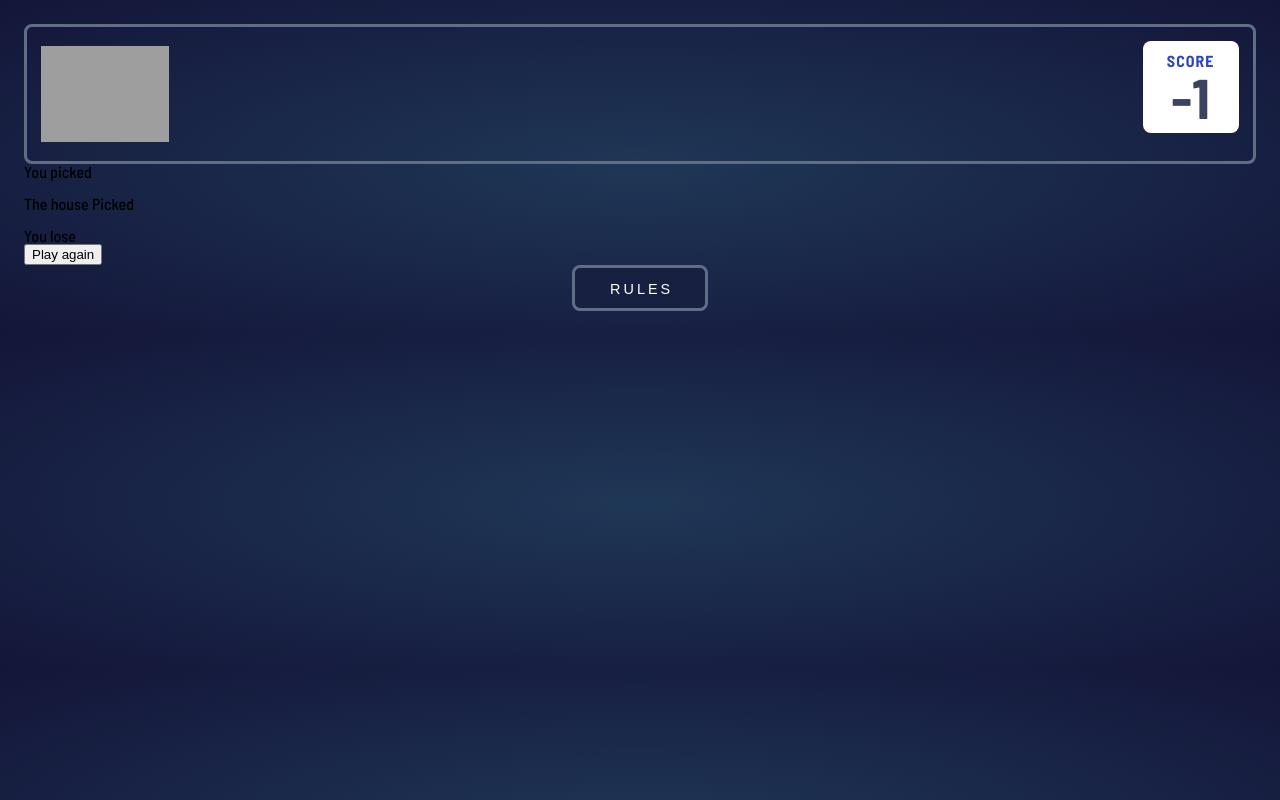
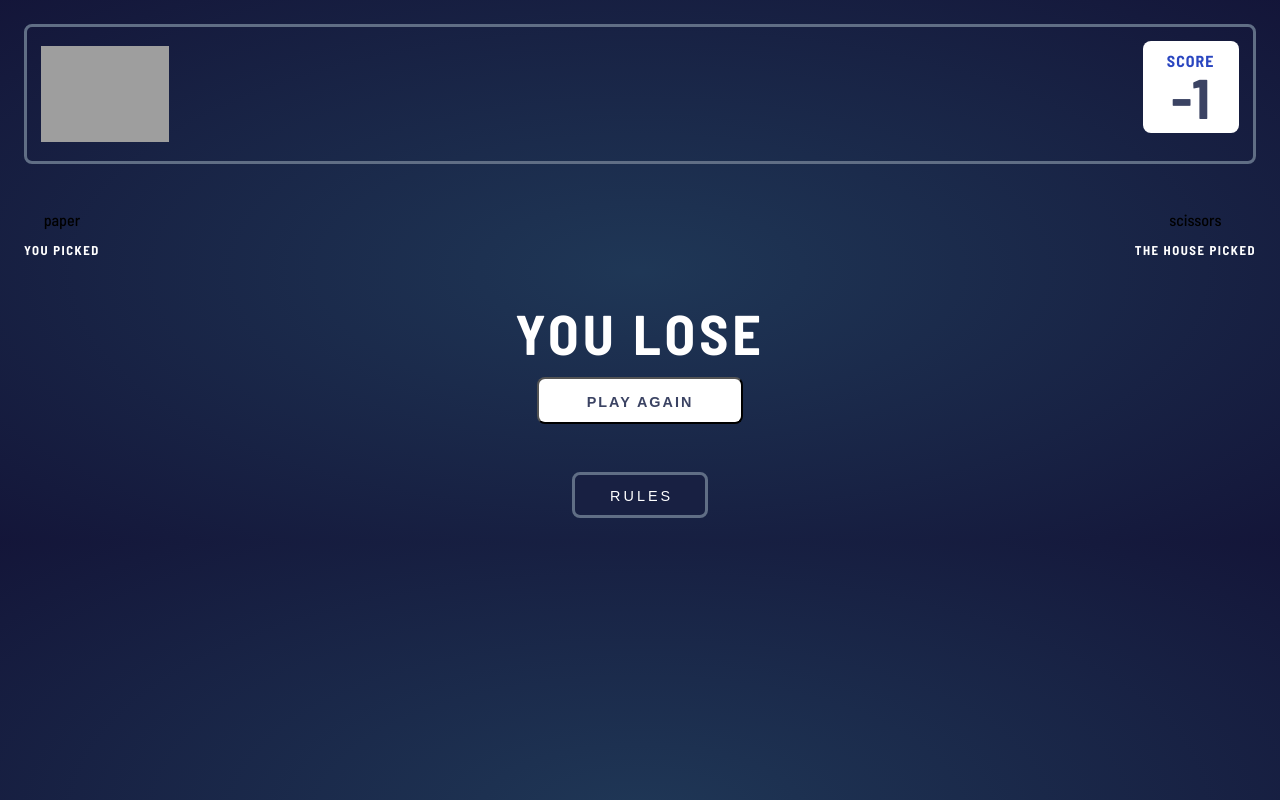
Before and after one commit to Emma-chaps/Rock-Paper-Scissors-Game, a React (Create React App) app: page / in a window 1280 px wide. Both pictures are taken after a click on the element 530 px from the left and 283 px from the top of the page. Built offline with nearby package versions, Linux system fonts and the light colour scheme; grey boxes are pictures that could not be loaded.

Commit message:
css result without img and animations

```diff
--- a/src/components/Result/index.tsx
+++ b/src/components/Result/index.tsx
@@ -1,4 +1,50 @@
 import React from "react";
+import styled from "styled-components";
+
+const StyledResultWrapper = styled.div`
+  text-align: center;
+  margin: 3rem 0;
+`;
+
+const OptionsWrapper = styled.div`
+  display: flex;
+  flex-direction: row;
+  justify-content: space-between;
+`;
+
+const ChoicerWrapper = styled.div`
+  text-align: center;
+  padding: 0 0 3rem 0;
+`;
+
+const ChoicerTitle = styled.p`
+  color: white;
+  text-transform: uppercase;
+  font-size: 0.8em;
+  padding: 1rem 0 0 0;
+  font-weight: bold;
+  letter-spacing: 1.5px;
+`;
+
+const ResultTitle = styled.p`
+  padding: 0 0 1rem 0;
+  color: white;
+  font-size: 3.5em;
+  text-transform: uppercase;
+  font-weight: bold;
+  letter-spacing: 4px;
+`;
+
+const Button = styled.button`
+  background-color: white;
+  padding: 0.9rem 3rem 0.8rem 3rem;
+  border-radius: ${(props) => props.theme.borderRadius};
+  color: ${(props) => props.theme.colors.darkText};
+  text-transform: uppercase;
+  font-weight: bold;
+  font-size: 0.9em;
+  letter-spacing: 2px;
+`;
 
 type AppProps = {
   userSelection: string;
@@ -14,20 +60,26 @@ const Result = ({
   replay,
 }: AppProps) => {
   return (
-    <div>
-      <div>
-        <div>
-          <p>You picked</p>
+    <StyledResultWrapper>
+      <OptionsWrapper>
+        <ChoicerWrapper>
+          {userSelection}
           <img src='' alt='' />
-        </div>
-        <div>
-          <p>The house Picked</p>
+          <ChoicerTitle>You picked</ChoicerTitle>
+        </ChoicerWrapper>
+        <ChoicerWrapper>
           <img src='' alt='' />
-        </div>
-      </div>
-      {isUserWinning ? <p>You Win</p> : <p>You lose</p>}
-      <button onClick={replay}>Play again</button>
-    </div>
+          {iaSelection}
+          <ChoicerTitle>The house Picked</ChoicerTitle>
+        </ChoicerWrapper>
+      </OptionsWrapper>
+      {isUserWinning ? (
+        <ResultTitle>You Win</ResultTitle>
+      ) : (
+        <ResultTitle>You lose</ResultTitle>
+      )}
+      <Button onClick={replay}>Play again</Button>
+    </StyledResultWrapper>
   );
 };
 
--- a/src/styles/index.css
+++ b/src/styles/index.css
@@ -13,6 +13,7 @@ body {
 }
 
 h6 {
-  text-transform: uppercase;
-  align-content: space-around;
+  display: flex;
+  flex-direction: row;
+  justify-content: space-evenly;
 }
```
